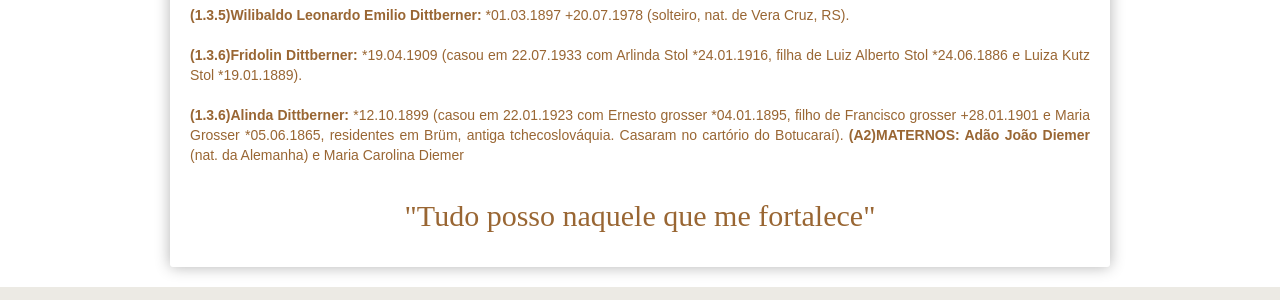
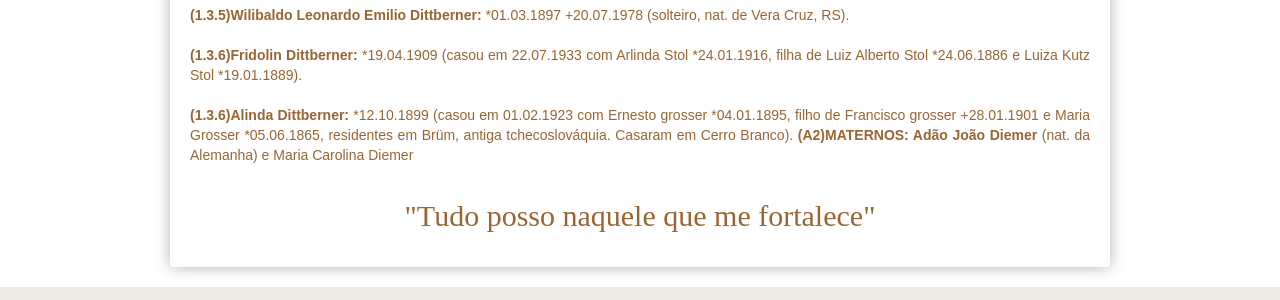
Before and after one commit to claudiovargas1955/claudiovargas1955.github.io, a Jekyll site: the page built from _pages/familia-dittberner.html, in a window 1280 px wide. Shown: the part 1568-1868 px from the top of the page. Built offline with Jekyll 4.4.1, drawn with Linux system fonts in a browser that asks for light colours; some web fonts are replaced.

Commit message:
Update familia-dittberner.html

```diff
--- a/_pages/familia-dittberner.html
+++ b/_pages/familia-dittberner.html
@@ -161,8 +161,8 @@ de Santa Cruz do Sul, RS). <b>FILHOS: </b><br>
       <b>(1.3.6)Fridolin Dittberner: </b>*19.04.1909 (casou em 22.07.1933 com Arlinda Stol *24.01.1916, filha de Luiz Alberto Stol
       *24.06.1886 e Luiza Kutz Stol *19.01.1889).<br><br>
 
-      <b>(1.3.6)Alinda Dittberner: </b>*12.10.1899 (casou em 22.01.1923 com Ernesto grosser *04.01.1895, filho de Francisco grosser
-      +28.01.1901 e Maria Grosser *05.06.1865, residentes em Brüm, antiga tchecoslováquia. Casaram no cartório do Botucaraí).
+      <b>(1.3.6)Alinda Dittberner: </b>*12.10.1899 (casou em 01.02.1923 com Ernesto grosser *04.01.1895, filho de Francisco grosser
+      +28.01.1901 e Maria Grosser *05.06.1865, residentes em Brüm, antiga tchecoslováquia. Casaram em Cerro Branco).
 
 
  <b>(A2)MATERNOS: Adão João Diemer  </b>(nat. da Alemanha) e Maria Carolina Diemer<br><br>
```
